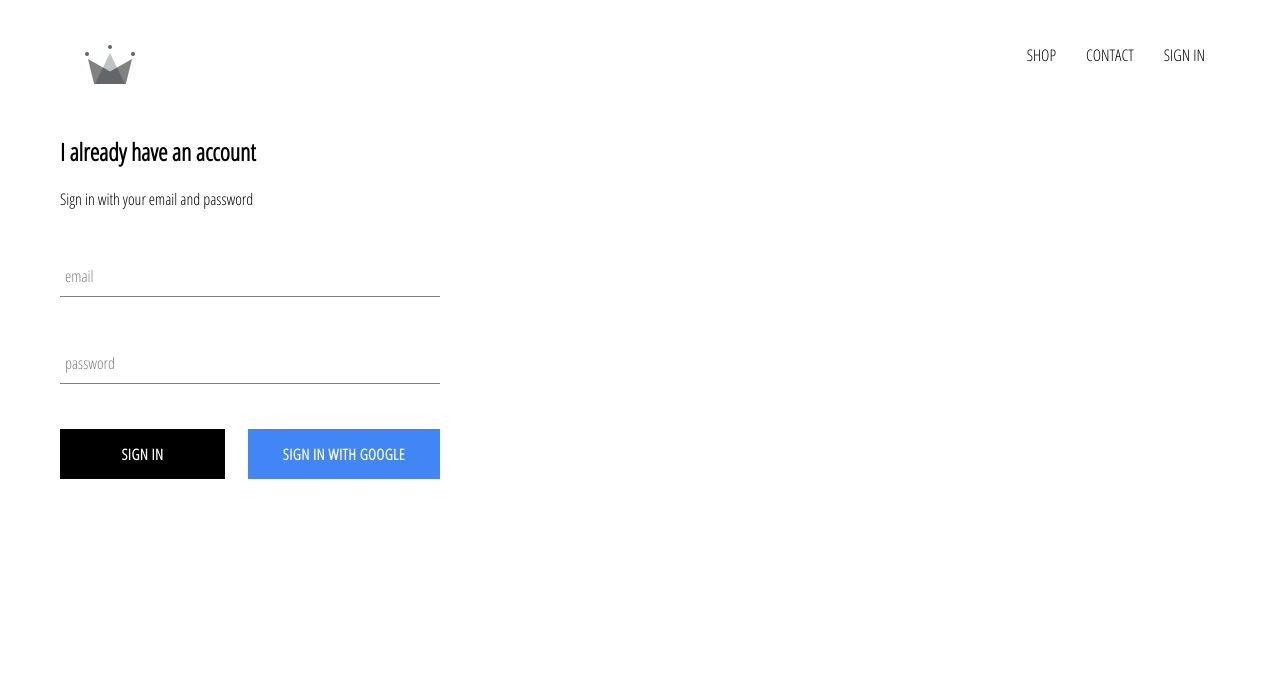
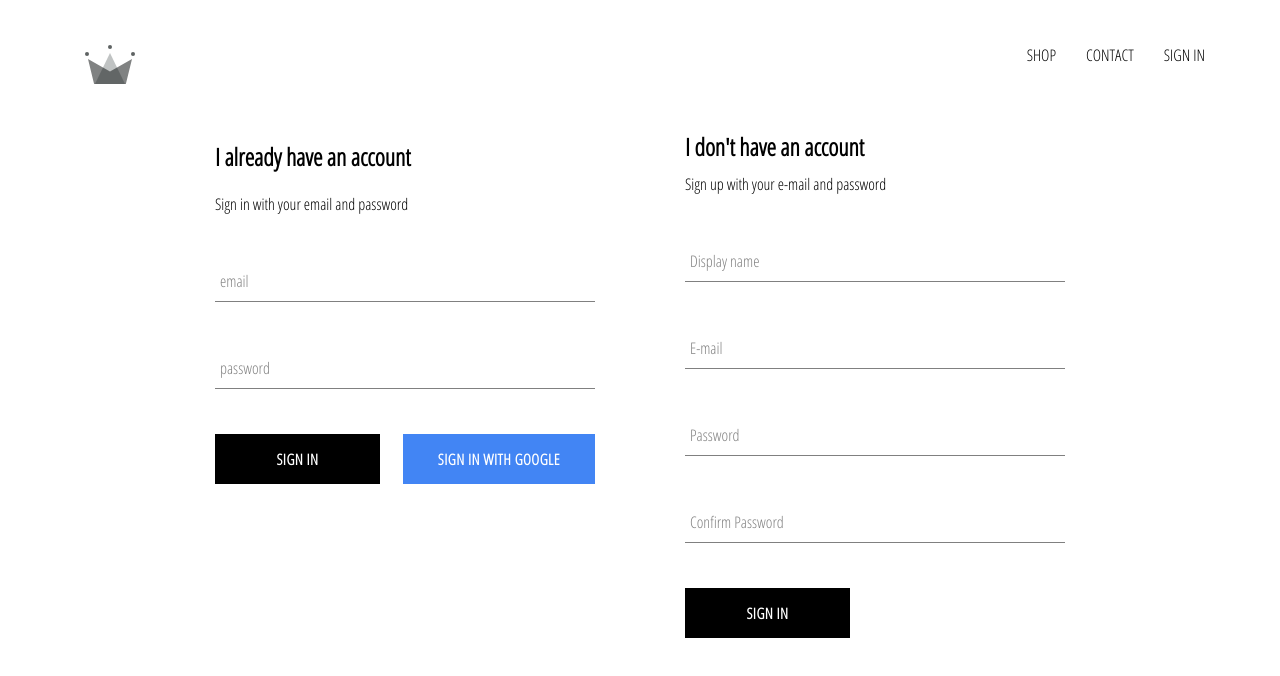
Before and after one commit to mrocha98/crwn-clothing, a React (Create React App) app: page /signin in a window 1280 px wide. Shown: the top 676 px of the page. Built offline with nearby package versions, Linux system fonts and the light colour scheme; no server answers.

Commit message:
finishing videos 88 and 91

```diff
--- a/src/App.js
+++ b/src/App.js
@@ -5,7 +5,7 @@
 import ShopPage from "./pages/shop/shop.component";
 import Header from "./components/header/header.component";
 import SignInAndSingUpPage from "./pages/sign-in-and-sign-up/sign-in-and-sign-up.component";
-import { auth } from "./firebase/firebase.utils";
+import {auth, createUserProfileDocument} from "./firebase/firebase.utils";
 
 class App extends React.Component {
 
@@ -19,9 +19,20 @@
     unsubscribeFromAuth = null;
 
     componentDidMount() {
-        this.unsubscribeFromAuth = auth.onAuthStateChanged(user => {
-            this.setState({ currentUser: user });
-            console.log(user);
+        this.unsubscribeFromAuth = auth.onAuthStateChanged(async userAuth => {
+            if (userAuth) {
+                const userRef = await createUserProfileDocument(userAuth);
+                userRef.onSnapshot(snapshot => {
+                    this.setState({
+                        currentUser: {
+                            id: snapshot.id,
+                            ...snapshot.data()
+                        }
+                    })
+                });
+            } else {
+                this.setState({currentUser: userAuth});
+            }
         })
     }
 
--- /dev/null
+++ b/src/components/sign-up/sign-up.component.jsx
@@ -0,0 +1,100 @@
+import React from 'react';
+
+import FormInput from "../form-input/form-input.component";
+import CustomButton from "../custom-button/custom-button.component";
+
+import {auth, createUserProfileDocument} from "../../firebase/firebase.utils";
+
+import './sign-up.styles.scss';
+
+class SignUp extends React.Component {
+
+    constructor(props) {
+        super(props);
+        this.state = {
+            displayName: '',
+            email: '',
+            password: '',
+            confirmPassword: ''
+        };
+    }
+
+    handleSubmit = async event => {
+        event.preventDefault();
+
+        const {displayName, email, password, confirmPassword} = this.state;
+
+        if (password !== confirmPassword) {
+            alert("passwords don't match");
+            return;
+        }
+
+        try {
+            const {user} = await auth.createUserWithEmailAndPassword(email, password);
+            await createUserProfileDocument(user, {displayName});
+            this.setState({
+                displayName: '',
+                email: '',
+                password: '',
+                confirmPassword: ''
+            })
+        } catch (error) {
+            console.log(error);
+        }
+    };
+
+    handleChange = event => {
+      const { name, value } = event.target;
+
+      this.setState({[name]: value});
+    };
+
+    render() {
+
+        const {displayName, email, password, confirmPassword} = this.state;
+        return (
+            <div className="sign-up">
+                <h2 className="title">I don't have an account</h2>
+                <span>Sign up with your e-mail and password</span>
+                <form className="sign-up-form" onSubmit={this.handleSubmit}>
+                    <FormInput
+                        type="text"
+                        name="displayName"
+                        value={displayName}
+                        onChange={this.handleChange}
+                        label="Display name"
+                        required
+                    />
+                    <FormInput
+                        type="email"
+                        name="email"
+                        value={email}
+                        onChange={this.handleChange}
+                        label="E-mail"
+                        required
+                    />
+                    <FormInput
+                        type="password"
+                        name="password"
+                        value={password}
+                        onChange={this.handleChange}
+                        label="Password"
+                        required
+                    />
+                    <FormInput
+                        type="password"
+                        name="confirmPassword"
+                        value={confirmPassword}
+                        onChange={this.handleChange}
+                        label="Confirm Password"
+                        required
+                    />
+
+                    <CustomButton type="submit">Sign In</CustomButton>
+                </form>
+            </div>
+        );
+    }
+}
+
+export default SignUp;
--- /dev/null
+++ b/src/components/sign-up/sign-up.styles.scss
@@ -0,0 +1,9 @@
+.sign-up {
+  display: flex;
+  flex-direction: column;
+  width: 380px;
+
+  .title {
+    margin: 10px 0;
+  }
+}
--- a/src/firebase/firebase.utils.js
+++ b/src/firebase/firebase.utils.js
@@ -13,6 +13,31 @@
     measurementId: "G-5PT527KB2X"
 };
 
+export const createUserProfileDocument = async (userAuth, aditionalData) => {
+    if(!userAuth) return;
+
+    const userRef = firestore.doc(`users/${userAuth.uid}`);
+    const snapShot = await userRef.get();
+
+    if(!snapShot.exists) {
+        const { displayName, email } = userAuth;
+        const createdAt = new Date();
+
+        try {
+            await userRef.set({
+                displayName,
+                email,
+                createdAt,
+                ...aditionalData
+            });
+        } catch (error) {
+            console.log('Error creating user', error.message);
+        }
+    }
+
+    return userRef;
+};
+
 firebase.initializeApp(config);
 
 export const auth = firebase.auth();
--- a/src/pages/sign-in-and-sign-up/sign-in-and-sign-up.component.jsx
+++ b/src/pages/sign-in-and-sign-up/sign-in-and-sign-up.component.jsx
@@ -2,10 +2,12 @@
 
 import './sign-in-and-sign-up.styles.scss';
 import SignIn from "../../components/sign-in/sign-in.component";
+import SignUp from "../../components/sign-up/sign-up.component";
 
 const SignInAndSingUpPage = () => (
     <div className="sign-in-and-sign-up">
         <SignIn/>
+        <SignUp/>
     </div>
 );
 
--- a/src/pages/sign-in-and-sign-up/sign-in-and-sign-up.styles.scss
+++ b/src/pages/sign-in-and-sign-up/sign-in-and-sign-up.styles.scss
@@ -0,0 +1,6 @@
+.sign-in-and-sign-up {
+  width: 850px;
+  display: flex;
+  justify-content: space-between;
+  margin: 30px auto;
+}
```
